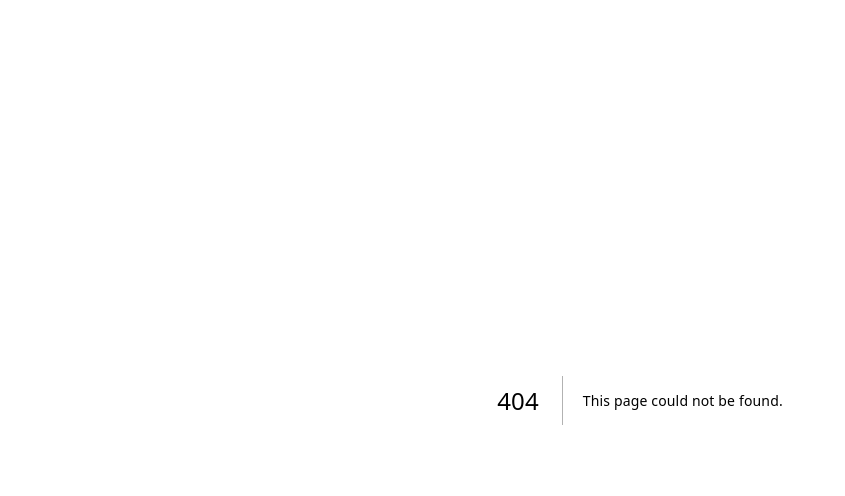
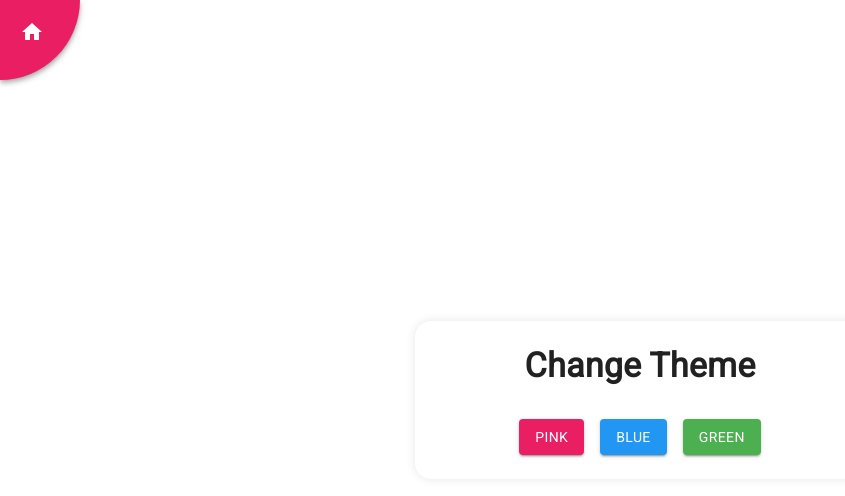
Before and after one commit to mirzak123/Mindful-Productivity-App, a Next.js app: page /custom-themes in a window 1280 px wide. Before the commit this address had no page. Shown: the top 496 px of the page, without its empty margins (0-845 px from the left). Built offline with nearby package versions, Linux system fonts and the light colour scheme.

Commit message:
Custom themes

```diff
--- /dev/null
+++ b/src/app/custom-themes/page.tsx
@@ -0,0 +1,69 @@
+"use client";
+
+import CenterCard from "@/components/CenterCard";
+import HomeButton from "@/components/HomeButton";
+import { Box, Button, Typography } from "@mui/material";
+import { useTheme } from "@/theme/ThemeContext";
+import { blue, green, pink } from "@mui/material/colors";
+
+const CustomThemesPage = () => {
+  const { changeTheme } = useTheme();
+
+  return (
+    <Box
+      className="center-content"
+      sx={{
+        minHeight: "100vh",
+        display: "flex",
+        justifyContent: "center",
+        alignItems: "center",
+        position: "relative",
+      }}
+    >
+      <HomeButton />
+      <CenterCard>
+        <Typography variant="h4" marginBottom={4} fontWeight={"bold"}>
+          Change Theme
+        </Typography>
+        <Box sx={{ display: "flex", justifyContent: "center", gap: 2 }}>
+          <Button
+            onClick={() => changeTheme("pink")}
+            variant="contained"
+            sx={{
+              backgroundColor: pink[500],
+              "&:hover": {
+                backgroundColor: pink[700],
+              },
+            }}
+          >
+            Pink
+          </Button>
+          <Button
+            onClick={() => changeTheme("blue")}
+            variant="contained"
+            sx={{
+              backgroundColor: blue[500],
+              "&:hover": { backgroundColor: blue[700] },
+            }}
+          >
+            Blue
+          </Button>
+          <Button
+            onClick={() => changeTheme("green")}
+            variant="contained"
+            sx={{
+              backgroundColor: green[500],
+              "&:hover": {
+                backgroundColor: green[700],
+              },
+            }}
+          >
+            Green
+          </Button>
+        </Box>
+      </CenterCard>
+    </Box>
+  );
+};
+
+export default CustomThemesPage;
--- a/src/app/globals.css
+++ b/src/app/globals.css
@@ -1,4 +1,4 @@
-body {
+.pink {
   background: hsla(300, 100%, 97%, 1);
 
   background: linear-gradient(
@@ -22,6 +22,54 @@ body {
   filter: progid: DXImageTransform.Microsoft.gradient( startColorstr="#FFF2FF", endColorstr="#FC78DB", GradientType=1 );
 }
 
+.blue {
+  background: hsla(192, 100%, 87%, 1);
+
+  background: linear-gradient(
+    135deg,
+    hsla(192, 100%, 87%, 1) 0%,
+    hsla(226, 100%, 65%, 1) 100%
+  );
+
+  background: -moz-linear-gradient(
+    135deg,
+    hsla(192, 100%, 87%, 1) 0%,
+    hsla(226, 100%, 65%, 1) 100%
+  );
+
+  background: -webkit-linear-gradient(
+    135deg,
+    hsla(192, 100%, 87%, 1) 0%,
+    hsla(226, 100%, 65%, 1) 100%
+  );
+
+  filter: progid: DXImageTransform.Microsoft.gradient( startColorstr="#BBF1FF", endColorstr="#4F78FF", GradientType=1 );
+}
+
+.green {
+  background: hsla(127, 100%, 95%, 1);
+
+  background: linear-gradient(
+    135deg,
+    hsla(127, 100%, 95%, 1) 0%,
+    hsla(153, 79%, 47%, 1) 100%
+  );
+
+  background: -moz-linear-gradient(
+    135deg,
+    hsla(127, 100%, 95%, 1) 0%,
+    hsla(153, 79%, 47%, 1) 100%
+  );
+
+  background: -webkit-linear-gradient(
+    135deg,
+    hsla(127, 100%, 95%, 1) 0%,
+    hsla(153, 79%, 47%, 1) 100%
+  );
+
+  filter: progid: DXImageTransform.Microsoft.gradient( startColorstr="#E4FFE7", endColorstr="#19D580", GradientType=1 );
+}
+
 .center-content {
   min-height: "100vh";
   display: "flex";
--- a/src/app/layout.tsx
+++ b/src/app/layout.tsx
@@ -1,9 +1,8 @@
 import type { Metadata } from "next";
 import { Roboto } from "next/font/google";
-import { ThemeProvider } from "@mui/material/styles";
+import { ThemeProvider } from "@/theme/ThemeContext";
 import CssBaseline from "@mui/material/CssBaseline";
 import "./globals.css";
-import theme from "@/theme/theme";
 
 const roboto = Roboto({ weight: "400", subsets: ["latin"] });
 
@@ -20,7 +19,7 @@ export default function RootLayout({
   return (
     <html lang="en">
       <body className={roboto.className}>
-        <ThemeProvider theme={theme}>
+        <ThemeProvider>
           <CssBaseline />
           {children}
         </ThemeProvider>
--- /dev/null
+++ b/src/theme/ThemeContext.jsx
@@ -0,0 +1,48 @@
+"use client";
+
+import { useState, createContext, useContext, useEffect } from "react";
+import { ThemeProvider as ThemeProviderMUI } from "@mui/material/styles";
+import themes from "./themes";
+
+const ThemeContext = createContext({
+  theme: "pink",
+  changeTheme: (newTheme) => {},
+});
+
+const ThemeProvider = ({ children }) => {
+  const [theme, setTheme] = useState("pink");
+
+  useEffect(() => {
+    const storedTheme = localStorage.getItem("theme");
+    if (storedTheme) {
+      document.body.classList.add(storedTheme);
+      setTheme(storedTheme);
+    }
+  }, []);
+
+  const changeTheme = (theme) => {
+    localStorage.setItem("theme", theme);
+    setTheme((prevTheme) => {
+      document.body.classList.remove(prevTheme);
+      document.body.classList.add(theme);
+      return theme;
+    });
+  };
+
+  return (
+    <ThemeContext.Provider value={{ changeTheme }}>
+      <ThemeProviderMUI theme={themes[theme]}>{children}</ThemeProviderMUI>
+    </ThemeContext.Provider>
+  );
+};
+
+// Custom hook to access the theme context
+const useTheme = () => {
+  const context = useContext(ThemeContext);
+  if (!context) {
+    throw new Error("useTheme must be used within a ThemeProvider");
+  }
+  return context;
+};
+
+export { ThemeProvider, useTheme };
--- a/src/theme/theme.ts
+++ b/src/theme/theme.ts
@@ -3,8 +3,6 @@
 import { createTheme } from "@mui/material/styles";
 import { pink, purple } from "@mui/material/colors";
 import { enUS } from "@mui/material/locale";
-// croatian locale
-// import { hrHR } from "@mui/material/locale";
 
 const theme = createTheme(
   {
--- /dev/null
+++ b/src/theme/themes.ts
@@ -0,0 +1,40 @@
+"use client";
+
+import { createTheme } from "@mui/material/styles";
+import { pink, purple, blue, green } from "@mui/material/colors";
+import { enUS } from "@mui/material/locale";
+
+const themes = {
+  pink: createTheme(
+    {
+      palette: {
+        mode: "light",
+        primary: pink,
+        secondary: purple,
+      },
+    },
+    enUS,
+  ),
+  blue: createTheme(
+    {
+      palette: {
+        mode: "light",
+        primary: blue,
+        secondary: green,
+      },
+    },
+    enUS,
+  ),
+  green: createTheme(
+    {
+      palette: {
+        mode: "light",
+        primary: green,
+        secondary: blue,
+      },
+    },
+    enUS,
+  ),
+};
+
+export default themes;
```
Also changed, not shown: src/components/Advice.tsx (+14 -7 lines), src/components/StartMenu.tsx (+16 -0 lines).
